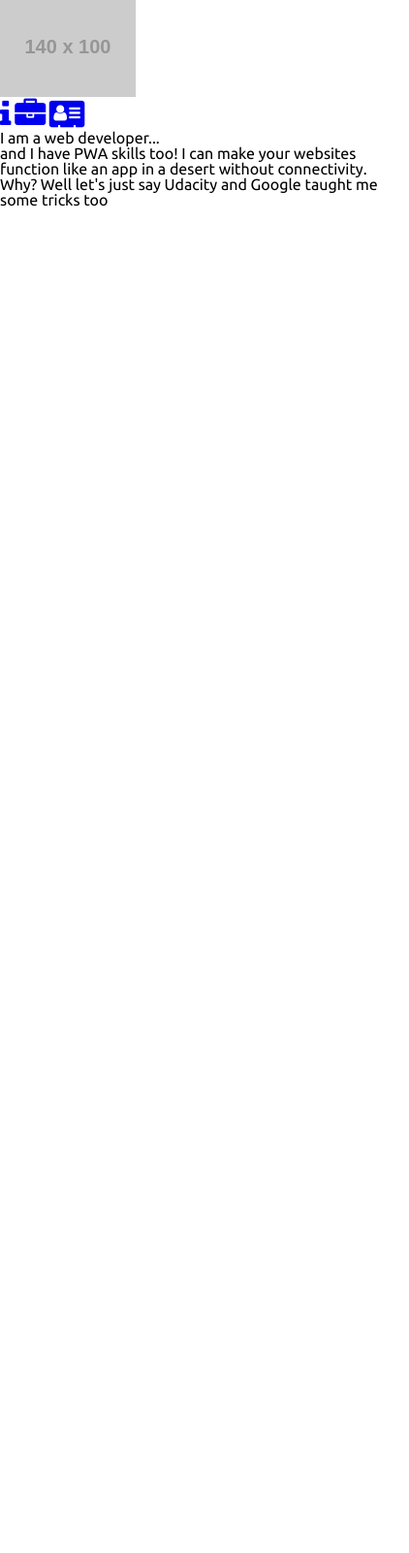
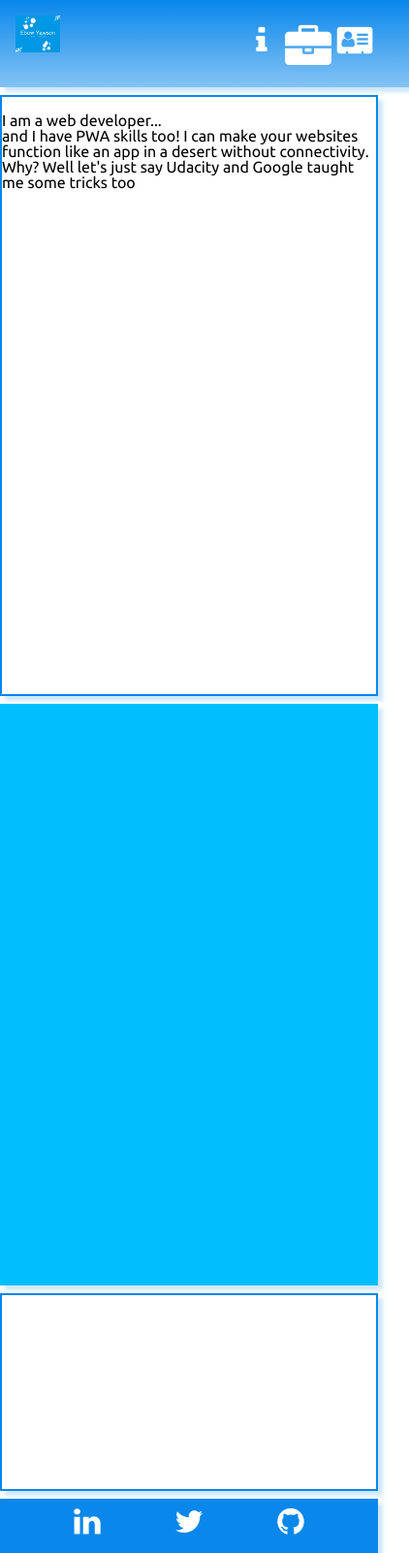
Before and after one commit to eyawson/myPortfolio, a plain HTML site: page index.html in a window 390 px wide. Shown: the whole page at 97% size, 422 px wide, since content can reach past the window. Before the commit the page ends 844 px from the top, so only its background shows below. Drawn offline with Linux system fonts and the light colour scheme; placeholder pictures from the web are drawn by us.

Commit message:
add viewports and more body css including comments

```diff
--- a/index.html
+++ b/index.html
@@ -4,6 +4,8 @@
     <meta charset="UTF-8">
     <meta name="viewport" content="width=device-width, initial-scale=1.0">
     <meta http-equiv="X-UA-Compatible" content="ie=edge">
+    <link rel="shortcut icon" href="./resources/images/favicon (1).ico" type="image/x-icon">
+    <link rel="icon" href="./resources/images/favicon (1).ico" type="image/x-icon">
     <link href="https://fonts.googleapis.com/css?family=Ubuntu:400,500,700" rel="stylesheet">
     <link rel="stylesheet" href="./resources/css/reset.css" type="text/css">
     <link rel="stylesheet" href="./resources/css/hidden.css" type="text/css">
@@ -12,24 +14,35 @@
     <title>Ebow's Portfolio</title>
 </head>
 <body>
+    <header>
+        <h1><span class="a">COMING SOON!!!</span>  <span class="b">ONLY MOBILE VERSION</span> <span class="c">WORKS</span></h1>
+    </header>
     <nav>
-        <div>
-            <img class="logo" src="http://via.placeholder.com/140x100" alt="my logo">
+        <div class="navage">
+            <img class="logo" src="./resources/images/ebowlogo.png" alt="my logo">
         </div>
-        <div>
-            <a href="#"><i class="fa fa-info fa-2x"></i></a>
-            <a href="#"><i class="fa fa-briefcase fa-2x"></i></a>
-            <a href="#"><i class="fa fa-address-card fa-2x"></i></a>
+        <div class="awesome">
+            <a href="#main"><i class="fa fa-info fa-2x"></i></a>
+            <a href="#portfolio"><i class="fa fa-briefcase fa-3x"></i></a>
+            <a href="#contact"><i class="fa fa-address-card fa-2x"></i></a>
         </div>
     </nav>
-    <main>
+    <div class="space"></div>
+    <main id="main">
         <div>
             <h1>I am a web developer...</h1>
         </div>
         <p>and I have <span>PWA</span> skills too! I can make your websites function like an app in a desert without connectivity. Why? Well let's just say Udacity and Google taught me some tricks too</p>
     </main>
-    <div></div>
-    <div></div>
-    <footer></footer>
+    <div class="space"></div>
+    <div id="portfolio"></div>
+    <div class="space"></div>
+    <div id="contact"></div>
+    <div class="space"></div>
+    <footer>
+        <a href="www.linkedin.com/in/ebowyawson" target="_blank"><i class="fa fa-linkedin fa-2x"></i></a>
+        <a href="www.twitter.com/yawson_e" target="_blank"><i class="fa fa-twitter fa-2x"></i></a>
+        <a href="www.github.com/eyawson" target="_blank"><i class="fa fa-github fa-2x"></i></a>
+    </footer>
 </body>
 </html>
--- a/resources/css/hidden.css
+++ b/resources/css/hidden.css
@@ -1,5 +1,54 @@
-@media (min-width: 450px) {
+/*do not display header on small screens*/
+@media (max-width: 449px) {
+    header {
+        display: none;
+    }
+}
+
+/*do not display anything medium size screens*/
+@media (min-width: 450px) and (max-width:959px) {
     body {
         display: none;
     }
 }
+
+/*display only header on large screens*/
+@media (min-width:960px) {
+    .a {
+        color: yellow;
+    }
+
+    .b {
+        color: green;
+    }
+
+    .c {
+        color: black;
+    }
+
+    header > h1 {
+        margin: 0 auto;
+        display: flex;
+        flex-direction: column;
+        /*blink feature part a*/
+        font-size: 4em;
+        animation: blinker 1s linear infinite;
+    }
+
+    /*blink feature part b*/
+    @keyframes blinker {
+        50% {
+          opacity: 0;
+        }
+      }
+
+    nav,
+    footer,
+    #portfolio,
+    #contact,
+    .space,
+    main {
+        display: none;
+        visibility: hidden;
+    }
+}
--- a/resources/css/style.css
+++ b/resources/css/style.css
@@ -8,3 +8,64 @@ nav a {
     min-width: 48px;
     min-height: 48px;
 }
+
+nav {
+    display: flex;
+    width: 100%;
+    padding: 1em;
+    box-shadow: 5px 5px 4px 0 rgba(13, 135, 235, 0.2);
+    line-height: 0;
+    background-color: deepskyblue;
+    background: linear-gradient(rgba(9, 135, 235, 1), rgba(9, 135, 235, 0.5));
+}
+
+.navage {
+    flex-shrink: 1;
+}
+
+.fa {
+    color: rgb(255, 255, 255);
+  }
+
+.logo {
+    max-width: 20%;
+}
+
+.awesome {
+    display: flex;
+    padding-top: 0.6em;
+    padding-right: 1em;
+    text-align: center;
+}
+
+main {
+    padding-top: 1em;
+    border: 2px solid rgb(9, 135, 235);
+    box-shadow: 5px 5px 4px 0 rgba(13, 135, 235, 0.2);
+    height: 600px;
+}
+
+#portfolio {
+    background-color: deepskyblue;
+    box-shadow: 5px 5px 4px 0 rgba(13, 135, 235, 0.2);
+    height: 600px;
+}
+
+#contact {
+    height: 200px;
+    border: 2px solid rgb(9, 135, 235);
+    box-shadow: 5px 5px 4px 0 rgba(13, 135, 235, 0.2);
+}
+
+.space {
+    height: 0.5em;
+}
+
+footer {
+    display: flex;
+    justify-content: space-evenly;
+    background-color: rgba(9, 135, 235, 1);
+    box-shadow: 5px 5px 4px 0 rgba(13, 135, 235, 0.2);
+    height: 3em;
+    padding-top: 0.5em;
+}
```
Also changed, not shown: resources/images/ebowlogo.png (added), resources/images/ebowlogo.svg (added), resources/images/favicon (1).ico (added), 3 other files.
